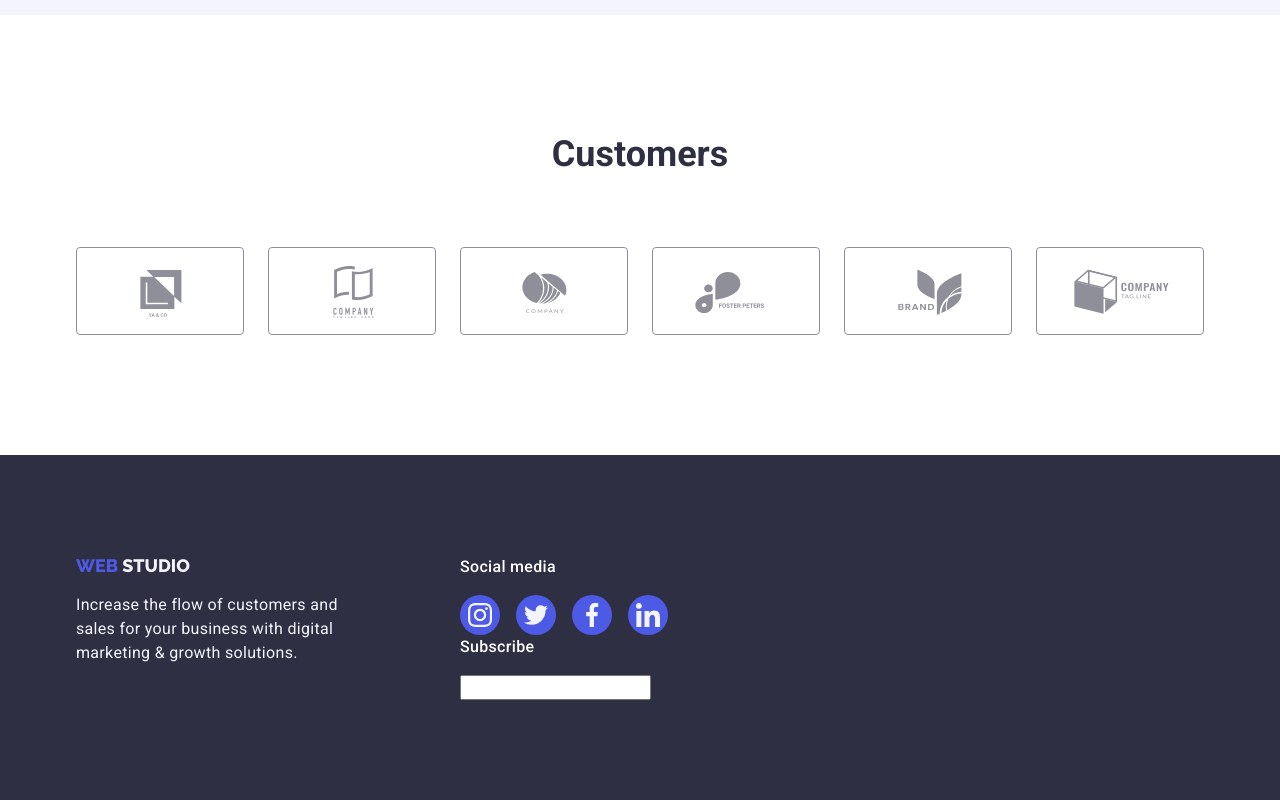
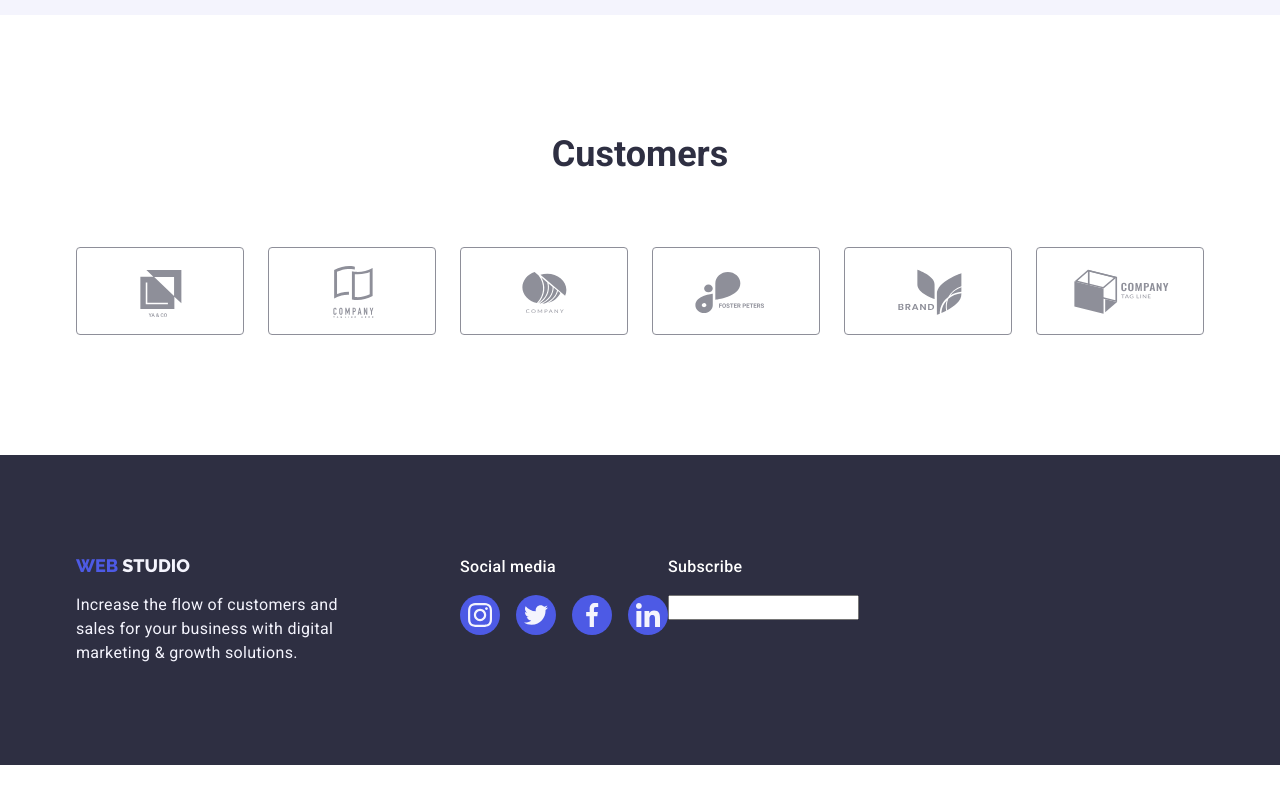
Before and after one commit to Hopecv/goit-markup-hw-06, a plain HTML site: page index.html in a window 1280 px wide. Shown: the part 2449-3249 px from the top of the page. After the commit the page ends 3214 px from the top, so only its background shows below. Drawn offline with nearby package versions, Linux system fonts and the light colour scheme.

Commit message:
Update index.html

```diff
--- a/index.html
+++ b/index.html
@@ -410,14 +410,14 @@
               </a>
             </li>
           </ul>
-          <div class="footer-form-div">
-            <p class="footer-form-header">Subscribe</p>
-            <form class="footer-form" >
-              <label for="mail-input">
-                <input type="text" id="mail-input">
-              </label>
-            </form>
-          </div>
+        </div>
+        <div class="footer-form-div">
+          <p class="footer-form-header">Subscribe</p>
+          <form class="footer-form">
+            <label for="mail-input">
+              <input type="text" id="mail-input" />
+            </label>
+          </form>
         </div>
       </div>
     </footer>
```
